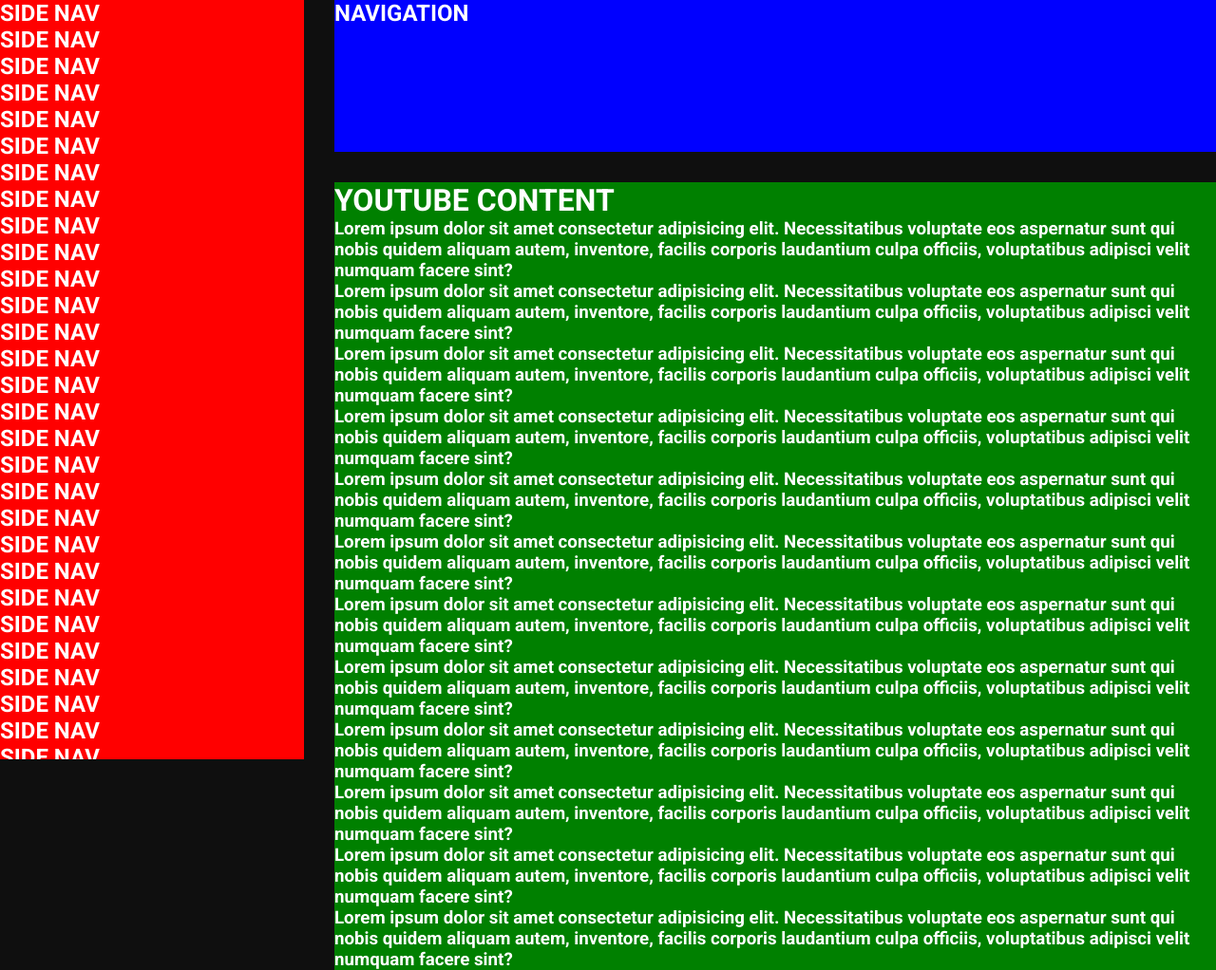
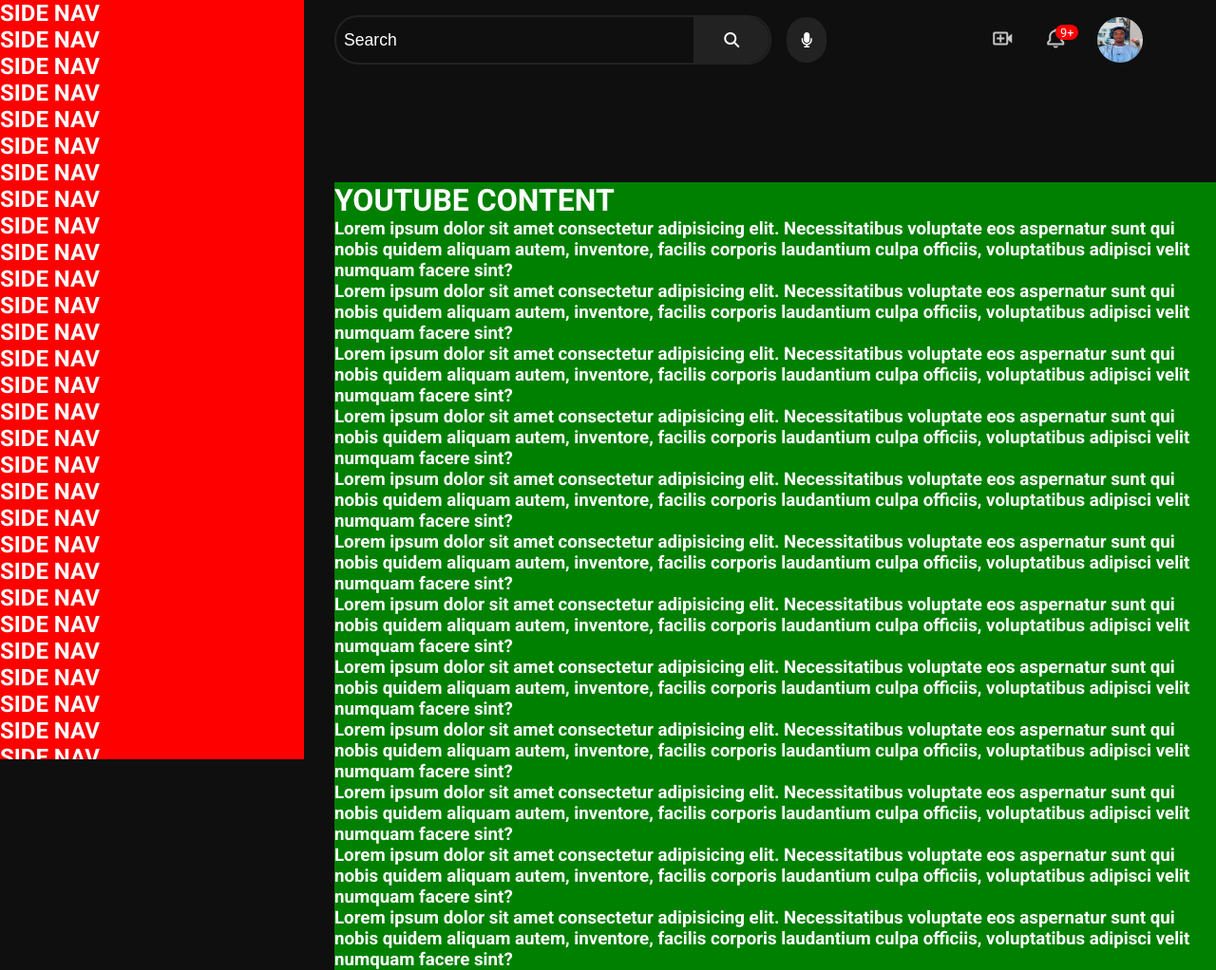
Before and after one commit to buezrico/webbuez_training_files, a plain HTML site: page youtube/index.html in a window 1280 px wide. Shown: the whole page at 95% size. Drawn offline with nearby package versions, Linux system fonts and the light colour scheme.

Commit message:
update youtube

```diff
--- a/youtube/index.html
+++ b/youtube/index.html
@@ -5,11 +5,53 @@
     <meta name="viewport" content="width=device-width, initial-scale=1.0" />
     <title>YouTube</title>
     <link rel="stylesheet" href="styles/style.css" />
-    <link rel="shortcut icon" href="/images/favicon.ico" type="image/x-icon" />
+    <link rel="shortcut icon" href="images/favicon.ico" type="image/x-icon" />
+    <link
+      rel="stylesheet"
+      href="https://cdnjs.cloudflare.com/ajax/libs/font-awesome/6.5.2/css/all.min.css"
+      integrity="sha512-SnH5WK+bZxgPHs44uWIX+LLJAJ9/2PkPKZ5QiAj6Ta86w+fsb2TkcmfRyVX3pBnMFcV7oQPJkl9QevSCWr3W6A=="
+      crossorigin="anonymous"
+      referrerpolicy="no-referrer"
+    />
+    <link
+      href="https://unpkg.com/boxicons@2.1.4/css/boxicons.min.css"
+      rel="stylesheet"
+    />
   </head>
   <body>
     <nav class="navbar">
-      <h1>NAVIGATION</h1>
+      <div class="top-nav">
+        <div class="search">
+          <div class="search-input">
+            <input type="text" placeholder="Search" />
+            <div class="search-icon">
+              <i class="fas fa-search"></i>
+            </div>
+          </div>
+
+          <div class="search-mic">
+            <i class="fa-solid fa-microphone"></i>
+          </div>
+        </div>
+        <div class="profile">
+          <div class="create-video-icon">
+            <i class="bx bx-video-plus"></i>
+          </div>
+
+          <div class="notification-icon">
+            <i class="bx bx-bell"></i>
+            <p>9+</p>
+          </div>
+
+          <div class="profile-picture">
+            <img src="/images/profile.jpg" alt="profile-picture" />
+          </div>
+        </div>
+      </div>
+
+      <div class="suggestions">
+        <i class="fa-solid fa-video-plus"></i>
+      </div>
     </nav>
 
     <aside class="side-nav">
--- /dev/null
+++ b/youtube/styles/_variables.scss
@@ -0,0 +1 @@
+$grey: #222222;
--- a/youtube/styles/style.scss
+++ b/youtube/styles/style.scss
@@ -1,4 +1,5 @@
 @import url("https://fonts.googleapis.com/css2?family=Roboto:ital,wght@0,100;0,300;0,400;0,500;0,700;0,900;1,100;1,300;1,400;1,500;1,700;1,900&display=swap");
+@import "./variables";
 
 * {
   margin: 0;
@@ -26,11 +27,116 @@ body {
 
 .navbar {
   height: 10rem;
-  width: 100%;
+  width: calc(95% - 22rem);
   position: fixed;
   top: 0%;
   left: 22rem;
-  background-color: blue;
+
+  .top-nav {
+    display: flex;
+    justify-content: space-between;
+    padding: 1rem 0;
+
+    .search {
+      display: flex;
+      align-items: center;
+      gap: 1rem;
+      width: 60%;
+
+      .search-input {
+        height: 100%;
+        width: 100%;
+        border: 2px solid $grey;
+        display: flex;
+        align-items: center;
+        height: 3rem;
+        border-radius: 25px;
+
+        input {
+          background-color: transparent;
+          height: 100%;
+          border: none;
+          outline: none;
+          color: white;
+          padding-left: 0.5rem;
+          font-size: 1.1rem;
+          width: 100%;
+
+          &::placeholder {
+            color: white;
+          }
+        }
+
+        .search-icon {
+          background-color: $grey;
+          height: 100%;
+          display: flex;
+          align-items: center;
+          justify-content: center;
+          padding: 0 2rem;
+          border-top-right-radius: 25px;
+          border-bottom-right-radius: 25px;
+        }
+      }
+
+      .search-mic {
+        height: 3rem;
+        width: 3rem;
+        display: flex;
+        align-items: center;
+        justify-content: center;
+        background-color: $grey;
+        border-radius: 1.5rem;
+      }
+    }
+
+    .profile {
+      width: 20%;
+      display: flex;
+      align-items: center;
+      gap: 2rem;
+
+      .create-video-icon {
+        i {
+          font-size: 1.5rem;
+          color: #c4c4c4;
+        }
+      }
+
+      .notification-icon {
+        @extend .create-video-icon;
+        position: relative;
+
+        p {
+          background-color: red;
+          font-size: 0.8rem;
+          height: 1rem;
+          width: 1.5rem;
+          display: flex;
+          align-items: center;
+          justify-content: center;
+          border-radius: 0.5rem;
+          position: absolute;
+          top: -10%;
+          right: -50%;
+        }
+      }
+
+      .profile-picture {
+        height: 3rem;
+        width: 3rem;
+        display: flex;
+        align-items: center;
+        justify-content: center;
+
+        img {
+          height: 100%;
+          width: 100%;
+          border-radius: 1.5rem;
+        }
+      }
+    }
+  }
 }
 
 .container {
```
Also changed, not shown: youtube/images/profile.jpg (added), youtube/styles/style.css, 1 other file.
